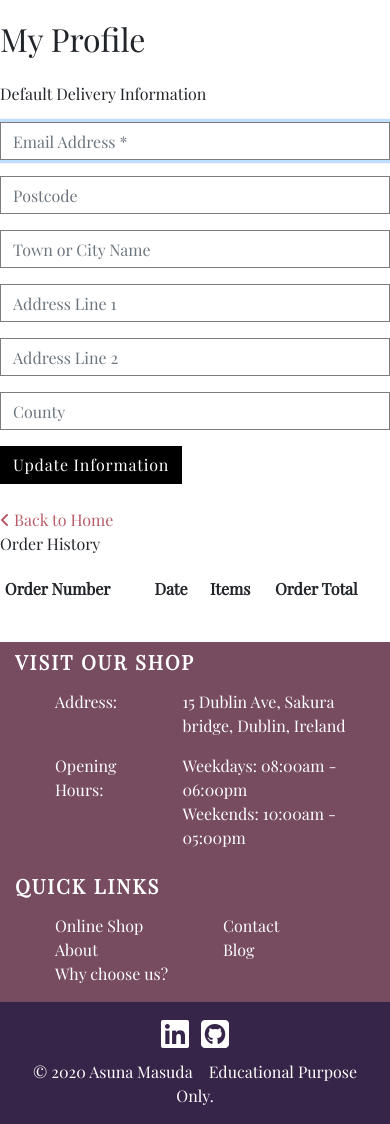
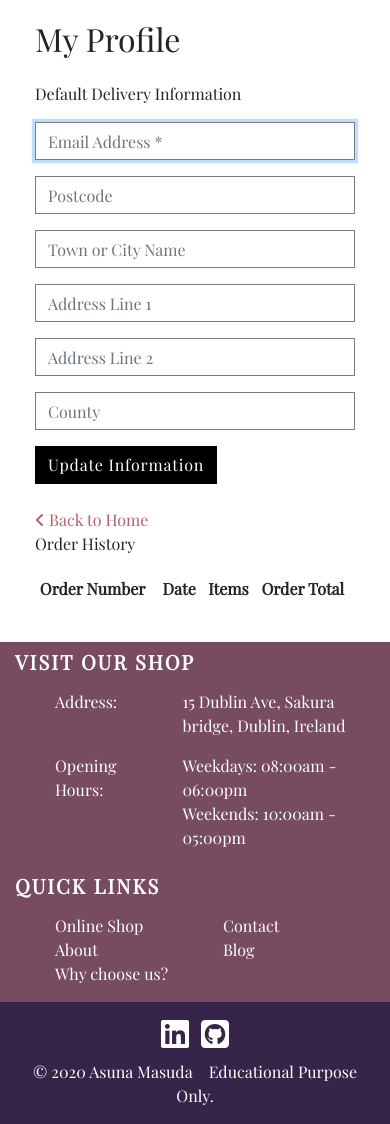
Before and after one commit to AsunaMasuda/FloweryDays, a Django app: page /profile/ in a window 390 px wide. Shown: the part 56-1180 px from the top of the page. Run offline with Django 3.2, Linux system fonts and the light colour scheme; the visitor is signed in with stand-in values (Sample User, id 1); data comes from the database, SQL or seed files in the repository; data that the repository does not hold is empty; parts of the project's set-up code (start-up, migrations or seed data) failed here and were passed over; some libraries are stand-ins or nearby versions.

Commit message:
Fix the responsiveness by grid system

```diff
--- a/home/templates/home/index.html
+++ b/home/templates/home/index.html
@@ -112,7 +112,7 @@
 <section class="bg-about" id="about">
   <div class="container animate__animated animate__fadeIn wow">
     <div class="row">
-      <div class="offset-2 col-8 text-center">
+      <div class="offset-1 col-10 text-center">
       <h1>About Us</h1>
       <p>Flowery Days is a florist located in the heart of Dublin city, since opening our doors in 1985, we've been dedicated to providing high quality, fresh and beautiful flowers for any occations.<br>We have diverse lineups for our bouquets and flower collections which are freshly picked locally, as well as subscription service that adds colors to your daily life.</p>
       </div>
--- a/home/views.py
+++ b/home/views.py
@@ -9,6 +9,7 @@ from .forms import ContactForm
 
 def index(request):
     """
+    Render index.html and ContactForm
     """
     template = 'home/index.html'
     contact_form = ContactForm()
--- a/products/templates/products/single_product.html
+++ b/products/templates/products/single_product.html
@@ -59,7 +59,7 @@
                             {% if product.category != 'bouquet' %}
                             <div class="row mt-2">
                                 <div class="col-lg-2 my-auto">Color: </div>
-                                <div class="col-lg-10 my-auto">
+                                <div class="col-10 my-auto">
                                     <select class="form-control form-control-extention" id="color-option" name="color">
                                     {% for color in colors %}
                                         <option>{{ color.color_set.all.0.name }}</option>
--- a/profiles/templates/profiles/profile.html
+++ b/profiles/templates/profiles/profile.html
@@ -8,12 +8,12 @@
 {% block content %}
     <div class="container section-top">
         <div class="row">
-            <div class="col">
+            <div class="offset-1 col-10 col-lg-6">
                 <h2 class="logo-font mb-4">My Profile</h2>
             </div>
         </div>
         <div class="row">
-            <div class="col-12 col-lg-6">
+            <div class="offset-1 col-10 col-lg-6">
                 <p>Default Delivery Information</p>
                 <form class="mt-3" action="{% url 'profile' %}" method="POST" id="profile-update-form">
                     {% csrf_token %}
@@ -29,7 +29,7 @@
                     </a>
                 </div>
             </div>
-            <div class="col-12 col-lg-6">
+            <div class="offset-1 col-10 col-lg-6">
                 <p>Order History</p>
                 <div class="order-history table-responsive">
                     <table class="table table-sm table-borderless">
```
Also changed, not shown: products/views.py (+6 -7 lines). Lines whose indentation alone changed are shown as unchanged.
